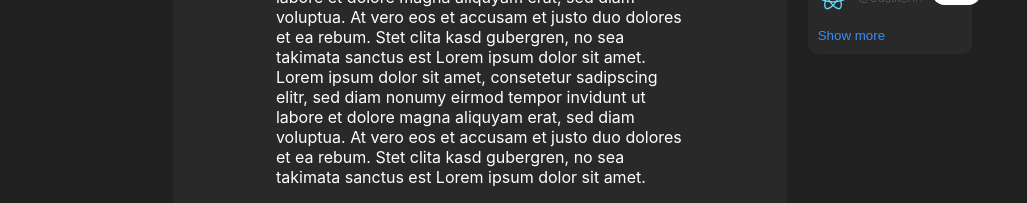
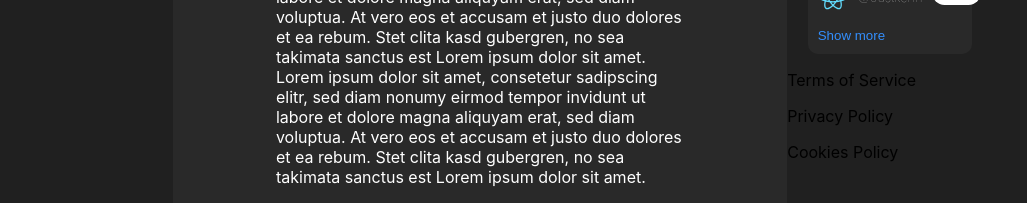
Before and after one commit to Kenneford/twitter, a React (Create React App) app: page / in a window 1280 px wide. Shown: the part 529-732 px from the top of the page, without its empty margins (160-1187 px from the left). Built offline with nearby package versions, Linux system fonts and the light colour scheme.

Commit message:
Policies added

```diff
--- a/src/components/RightPane.js
+++ b/src/components/RightPane.js
@@ -65,6 +65,11 @@ export default function RightPane() {
             </div>
             <button className='trends-btn'>Show more</button>
         </div>
+        <div>
+            <p>Terms of Service</p>
+            <p>Privacy Policy</p>
+            <p>Cookies Policy</p>
+        </div>
     </div>
   )
 }
```
